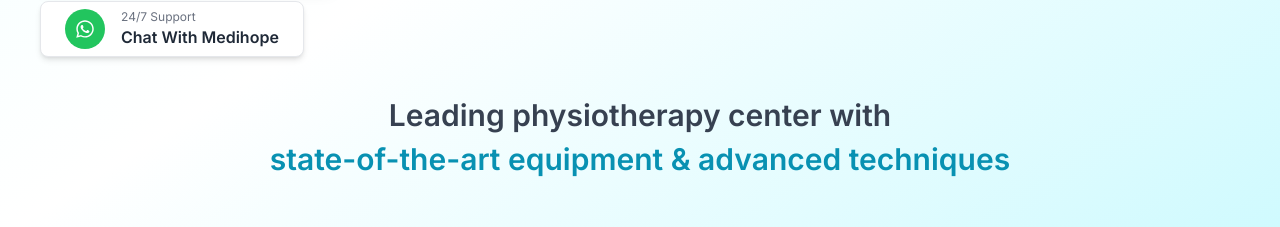
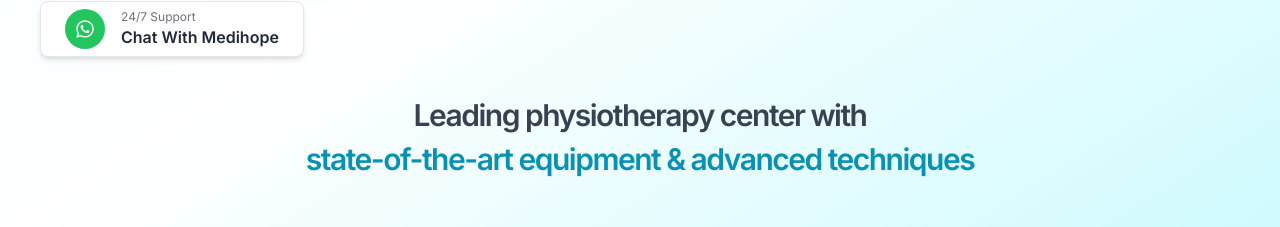
Before and after one commit to AkashSahu64/medi, a React (Vite) app in the folder client/: page / in a window 1280 px wide. Shown: the part 637-864 px from the top of the page. Built offline with nearby package versions, Linux system fonts and the light colour scheme; no server answers.

Commit message:
style: improve text tracking and button class formatting in Home components

```diff
--- a/client/src/pages/Home/Home.jsx
+++ b/client/src/pages/Home/Home.jsx
@@ -325,7 +325,7 @@ const Home = () => {
             whileInView={{ opacity: 1, y: 0 }}
             viewport={{ once: true }}
             transition={{ duration: 0.8 }}
-            className="mt-10 mb-5 text-center text-xl sm:text-2xl md:text-3xl font-semibold text-gray-700 leading-relaxed"
+            className="mt-10 mb-5 text-center text-xl sm:text-2xl md:text-3xl font-semibold text-gray-700 leading-relaxed tracking-tighter"
           >
             Leading physiotherapy center with
             <span className="block text-cyan-600 mt-2">
--- a/client/src/pages/Home/ImageGallerySlider.jsx
+++ b/client/src/pages/Home/ImageGallerySlider.jsx
@@ -375,25 +375,14 @@ const ImageGallerySlider = () => {
             {/* Auto-play Toggle */}
             <button
               onClick={() => setIsPlaying(!isPlaying)}
-              className="
-    absolute top-3 right-3 sm:top-4 sm:right-4
-    z-20
-    w-11 h-11
-    rounded-full
-    lg:bg-white/80 lg:backdrop-blur-sm
-    shadow-sm
-    flex items-center justify-center
-    text-gray-700
-    hover:bg-white
-    transition
-  "
+              className=" absolute top-3 right-3 sm:top-4 sm:right-4 z-20 w-11 h-11 rounded-full lg:bg-white/80 lg:backdrop-blur-sm shadow-sm flex items-center justify-center text-gray-700 hover:bg-white transition"
               aria-label={isPlaying ? "Pause gallery autoplay" : "Play gallery autoplay"}
             >
               {isPlaying ? <FaPause /> : <FaPlay />}
             </button>
 
             {/* Main Slider Container */}
-            <div className="relative h-[220px] min-[390px]:h-[260px] sm:h-[320px] md:h-[450px] xl:h-[520px] rounded-xl sm:rounded-2xl md:rounded-3xl overflow-hidden shadow-sm">
+            <div className="relative h-[160px] sm:h-[320px] md:h-[450px] xl:h-[520px] rounded-xl sm:rounded-2xl md:rounded-3xl overflow-hidden shadow-sm">
               <AnimatePresence mode="wait">
                 {currentItem && (
                   <motion.div
```
